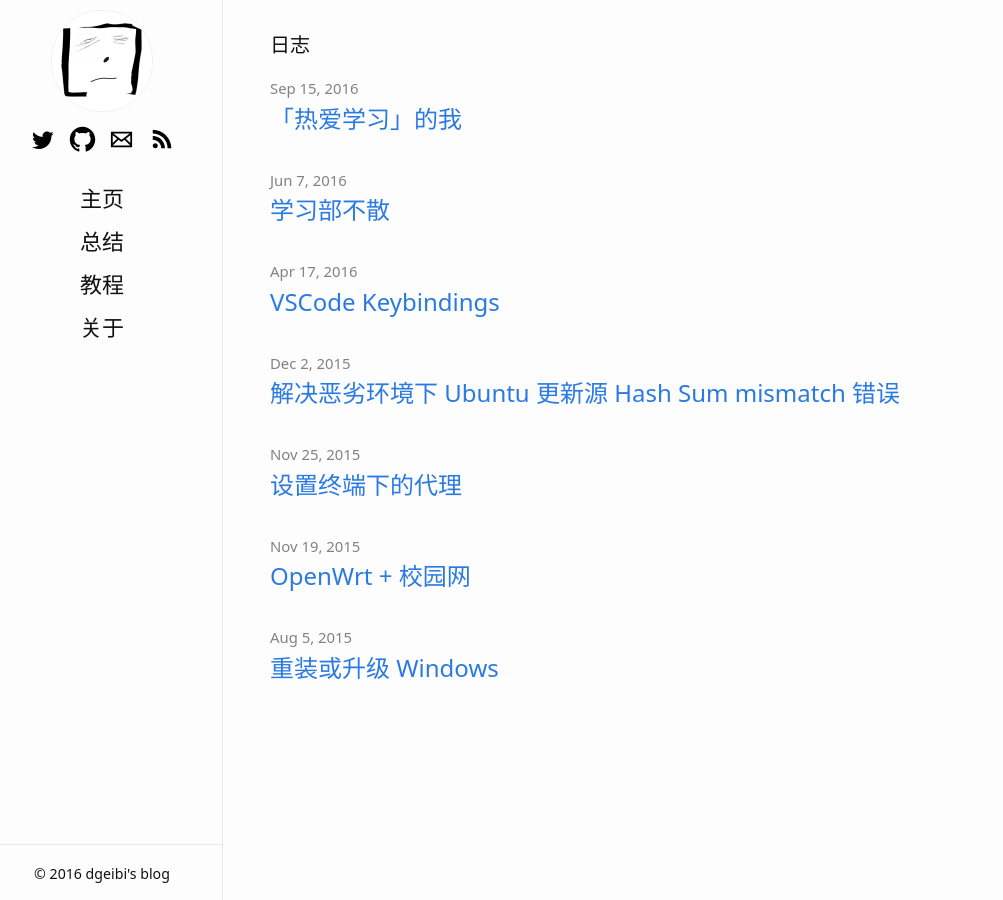
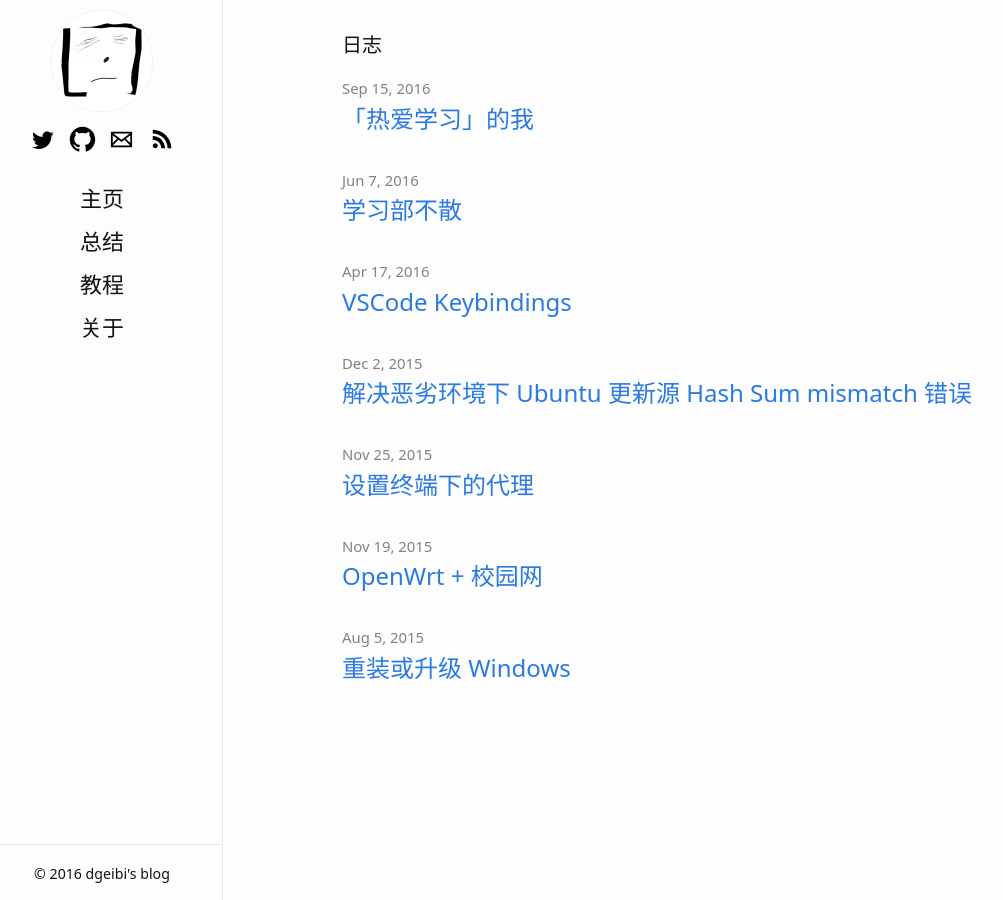
Before and after one commit to dgeibi/dgeibi.github.com, a Jekyll site: the page built from index.html, in a window 1280 px wide. Shown: the whole page, without its empty margins (18-1021 px from the left). Built offline with Jekyll 4.4.1, drawn with Linux system fonts in a browser that asks for light colours.

Commit message:
update at 2016-09-25 16:29:19 UTC

```diff
--- a/_layouts/default.html
+++ b/_layouts/default.html
@@ -7,12 +7,14 @@
 
     {% include header.html %}
 
-    <div class="page-content" id="top">
-        {{ content }}
+    <div class="page-body" id="top">
+        <div class="page-content">
+            {{ content }}
+        </div>
         <a id="back-to-top" title="Back to top">&uarr;</a>
+        {% include footer.html %}
     </div>
 
+</body>
 
-    {% include footer.html %}
-</body>
 </html>
--- a/_sass/_base.scss
+++ b/_sass/_base.scss
@@ -24,7 +24,6 @@ ul {
 
 html {
     position: relative;
-    min-height: 100%;
 }
 
 /**
--- a/_sass/_layout.scss
+++ b/_sass/_layout.scss
@@ -51,11 +51,9 @@
     border-top: 1px solid $grey-color-light;
     padding: $spacing-unit/2 0;
     text-align: center;
-    position: absolute;
-    bottom: 0;
-    left: 0;
-    width: 100%;
     @media (min-width: $on-laptop) {
+        bottom: 0;
+        left: 0;
         position: fixed;
         width: $slide-width;
     }
@@ -63,13 +61,23 @@
 /**
  * Page content
  */
+.page-body {
+    position: absolute;
+    left: 0;
+    right: 0;
+    top: 200px;
+    @media (min-width: $on-laptop) {
+        top: 0;
+        left: $slide-width;
+    }
+}
+
 .page-content {
     padding: $spacing-unit 18px;
     margin: 0 auto $spacing-unit*2;
     max-width: $on-laptop;
     @media (min-width: $on-laptop) {
-        margin-bottom: $spacing-unit/2;
-        margin-left: $slide-width + $spacing-unit;
+        margin-bottom: 0;
     }
 }
 
@@ -144,7 +152,6 @@
         background-color: #eee;
     }
 }
-
 /**
  * Page Navigation
  */
```
